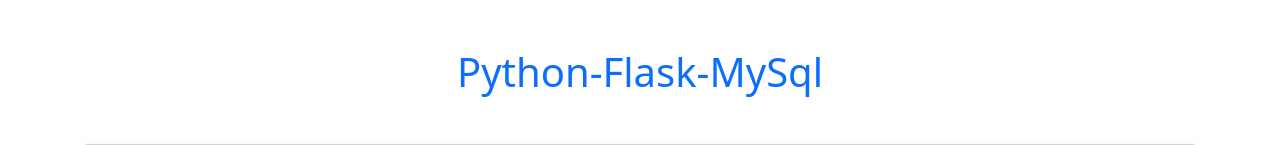
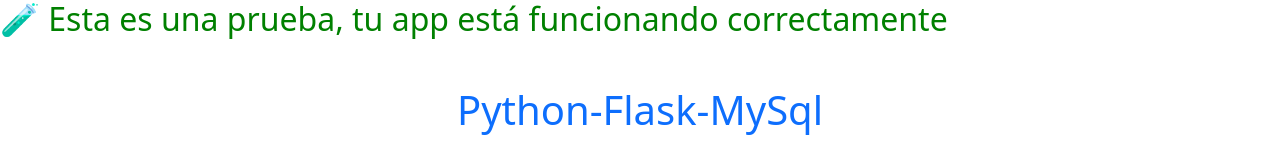
Before and after one commit to balanta097/crud-flask, a Flask app: page / in a window 1280 px wide. Shown: the top 145 px of the page. Run offline with Flask 3, Linux system fonts and the light colour scheme; data that the repository does not hold is empty.

Commit message:
Últimos cambios antes de cambiar de computadora 10/04/2025 10:20 am

```diff
--- a/src/templates/index.html
+++ b/src/templates/index.html
@@ -8,6 +8,8 @@
     <title>Proyecto CRUD con PHYTON</title>
 </head>
 <body>
+  <h2 style="color: green;">🧪 Esta es una prueba, tu app está funcionando correctamente</h2>
+
     <h1 class="text-center mt-5 mb-5 text-primary">Python-Flask-MySql</h1>
     <div class="container">
       <div class="card shadow">
```
Also changed, not shown: 1 other file.
